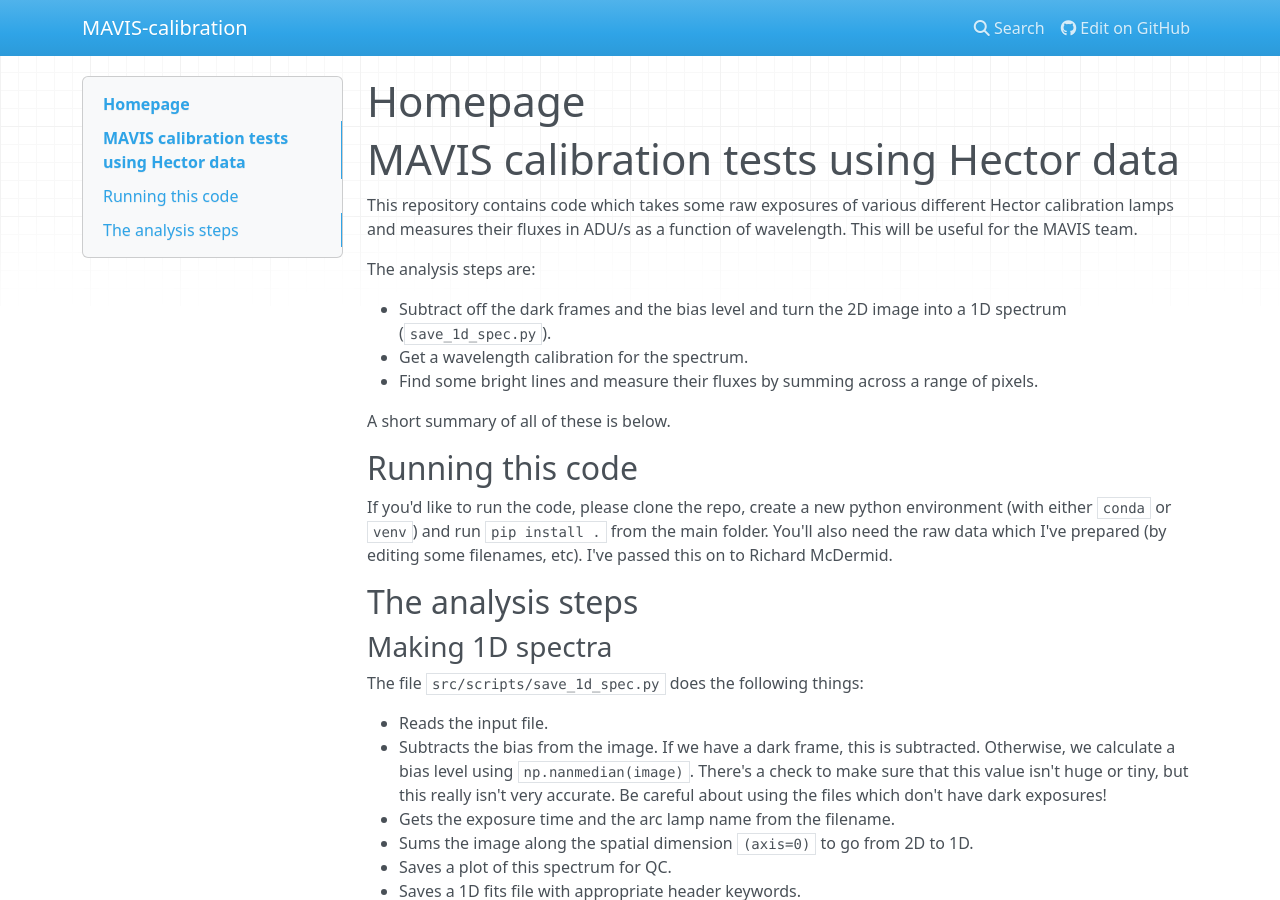
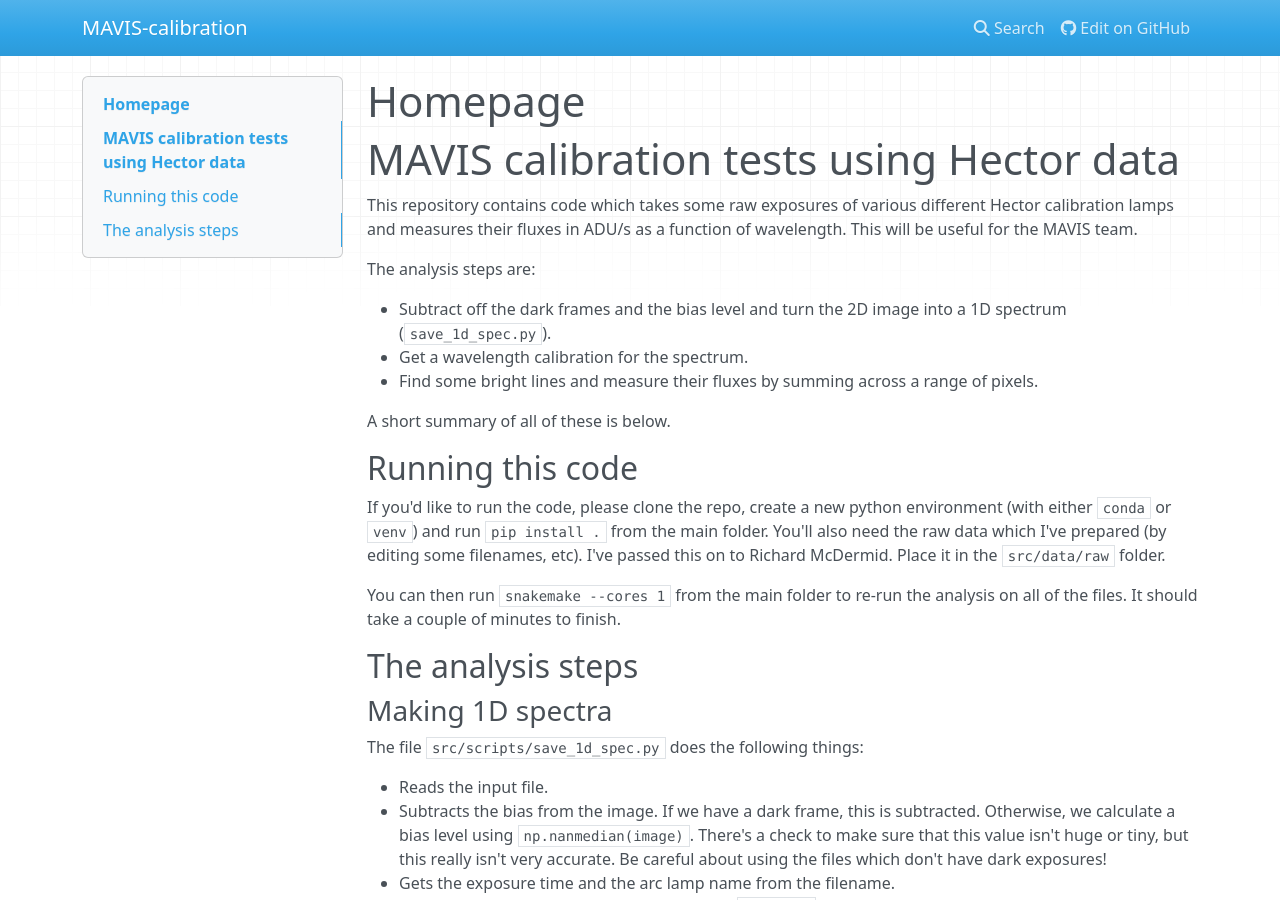
Before and after one commit to samvaughan/mavis-calibration, an MkDocs documentation site: the page built from docs/index.md, in a window 1280 px wide and 900 px high. Built offline with MkDocs 1.6.1, drawn with Linux system fonts in a browser that asks for light colours; nearby versions of some CDN libraries.

Commit message:
Added snakemake as a dependency and updated the docs

```diff
--- a/docs/index.md
+++ b/docs/index.md
@@ -14,7 +14,9 @@ A short summary of all of these is below.
 
 ## Running this code
 
-If you'd like to run the code, please clone the repo, create a new python environment (with either `conda` or `venv`) and run `pip install .` from the main folder. You'll also need the raw data which I've prepared (by editing some filenames, etc). I've passed this on to Richard McDermid.
+If you'd like to run the code, please clone the repo, create a new python environment (with either `conda` or `venv`) and run `pip install .` from the main folder. You'll also need the raw data which I've prepared (by editing some filenames, etc). I've passed this on to Richard McDermid. Place it in the `src/data/raw` folder.
+
+You can then run `snakemake --cores 1` from the main folder to re-run the analysis on all of the files. It should take a couple of minutes to finish.
 
 ## The analysis steps
 
--- a/pyproject.toml
+++ b/pyproject.toml
@@ -9,7 +9,8 @@ dependencies = [
     "numpy",
     "astropy",
     "matplotlib",
-    "pandas"
+    "pandas",
+    "snakemake"
 ]
 
 [project.optional-dependencies]
```
